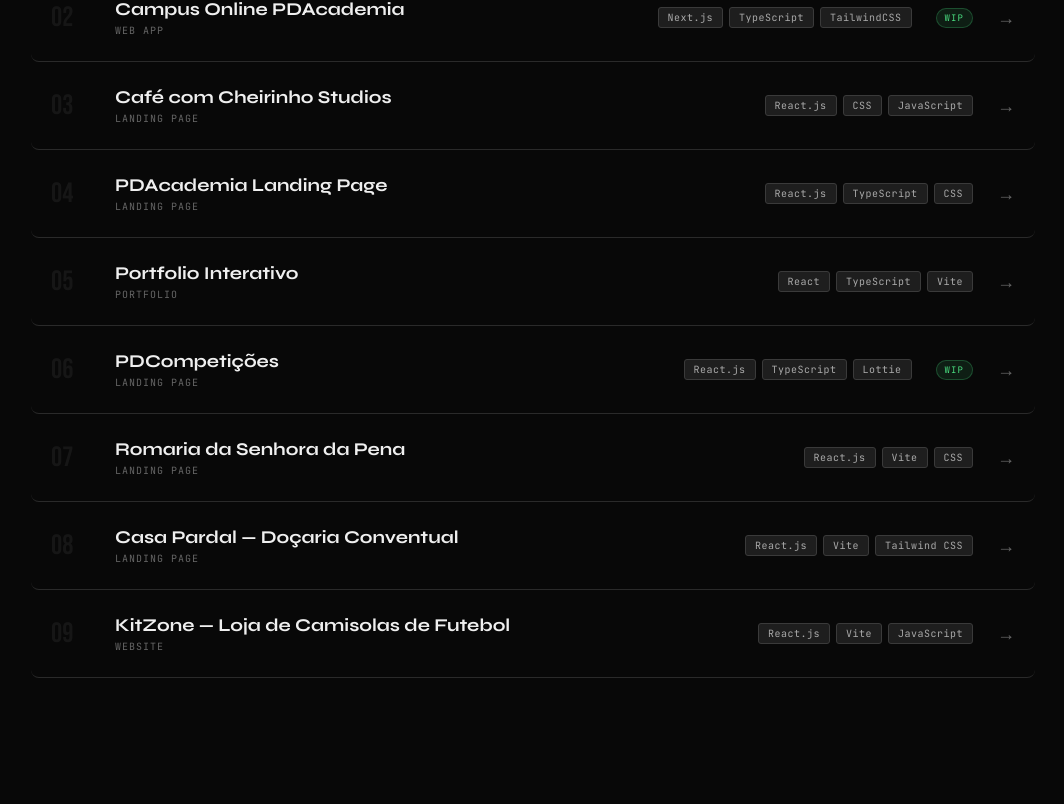
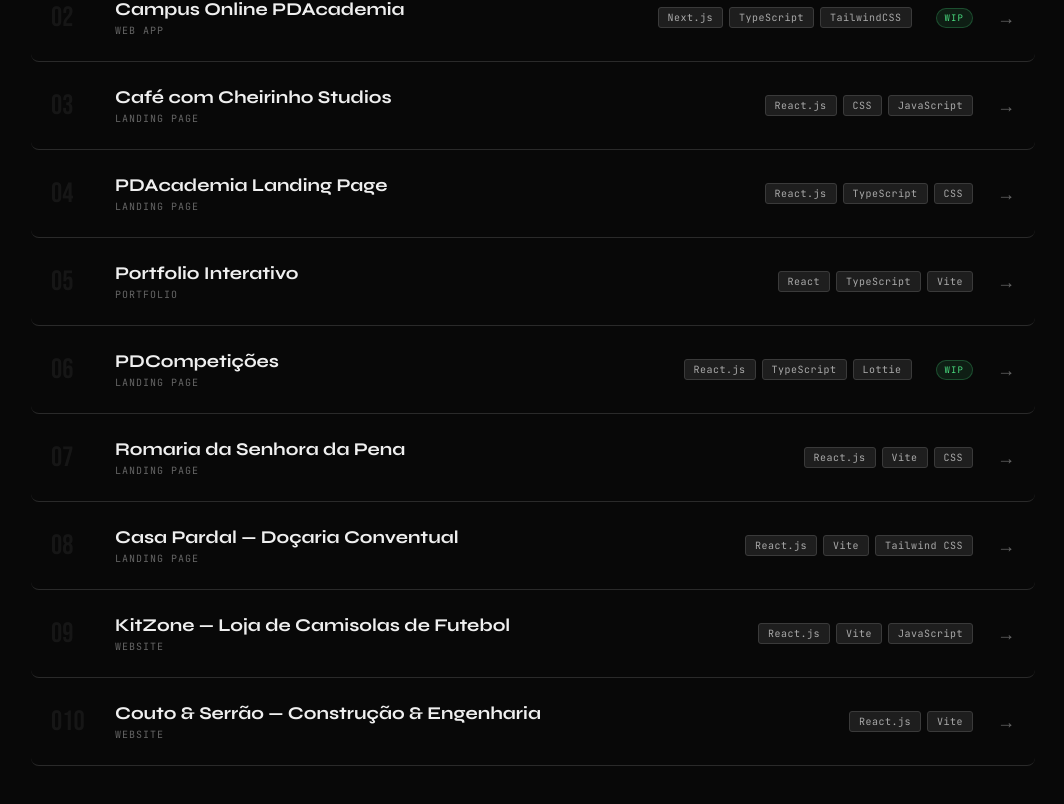
Before and after one commit to DavidVilela1/ultimate-portfolio, a React (Vite) app: page /projects in a window 1280 px wide. Shown: the part 650-1454 px from the top of the page, without its empty margins (107-1171 px from the left). Before the commit the page ends 1428 px from the top, so only its background shows below. Built offline with nearby package versions, Linux system fonts and the light colour scheme.

Commit message:
new project to projects

```diff
--- a/src/data/projects.ts
+++ b/src/data/projects.ts
@@ -123,4 +123,16 @@ export const projects: Project[] = [
     featured: false,
     category: 'Website',
   },
+  {
+    id: 'couto-e-serrao',
+    titlePT: 'Couto & Serrão — Construção & Engenharia',
+    titleEN: 'Couto & Serrão — Construction & Engineering',
+    descriptionPT: 'Website institucional para a Couto & Serrão, empresa de construção civil com sede em Braga. Portfólio de obras com filtros por categoria, formulário de contacto, secção de serviços e design profissional em tons de cinza e azul.',
+    descriptionEN: 'Institutional website for Couto & Serrão, a civil construction company based in Braga. Project portfolio with category filters, contact form, services section and professional design in grey and blue tones.',
+    tech: ['React.js', 'Vite'],
+    repo: 'https://github.com/DavidVilela1/couto-e-serrao',
+    deploy: 'https://couto-e-serrao.vercel.app/',
+    featured: false,
+    category: 'Website',
+  },
 ];
```
